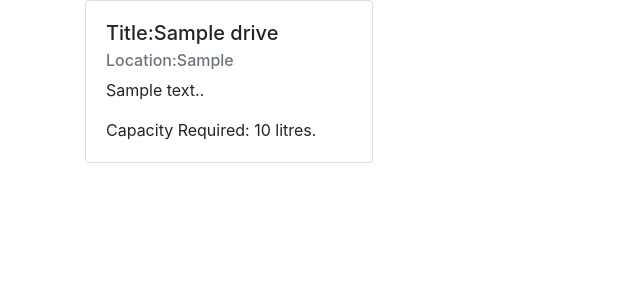
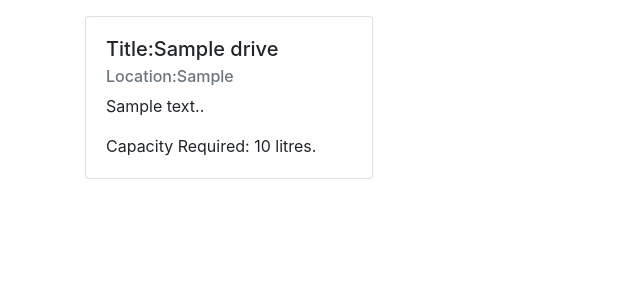
Before and after one commit to Nelly-ayebale/aware, a Django app: page / in a window 1280 px wide. Shown: the part 56-356 px from the top of the page, without its empty margins (0-640 px from the left). Run offline with Django 3.2, Linux system fonts and the light colour scheme; a user stored in the database is signed in; tables that the repository leaves empty hold one stand-in row (values such as "Sample post"); some libraries are stand-ins or nearby versions.

Commit message:
Added a margin spacing between the posts

```diff
--- a/hospital/templates/hospitals/drives.html
+++ b/hospital/templates/hospitals/drives.html
@@ -5,7 +5,7 @@
 {% block content %}
 <div class="container">
     <div class="row">
-        <div class="col-md-12">
+        <div class="col-md-12 mt-3">
             {% for drive in drives %}
             <div class="card" style="width: 18rem;">
                 <div class="card-body">
```
